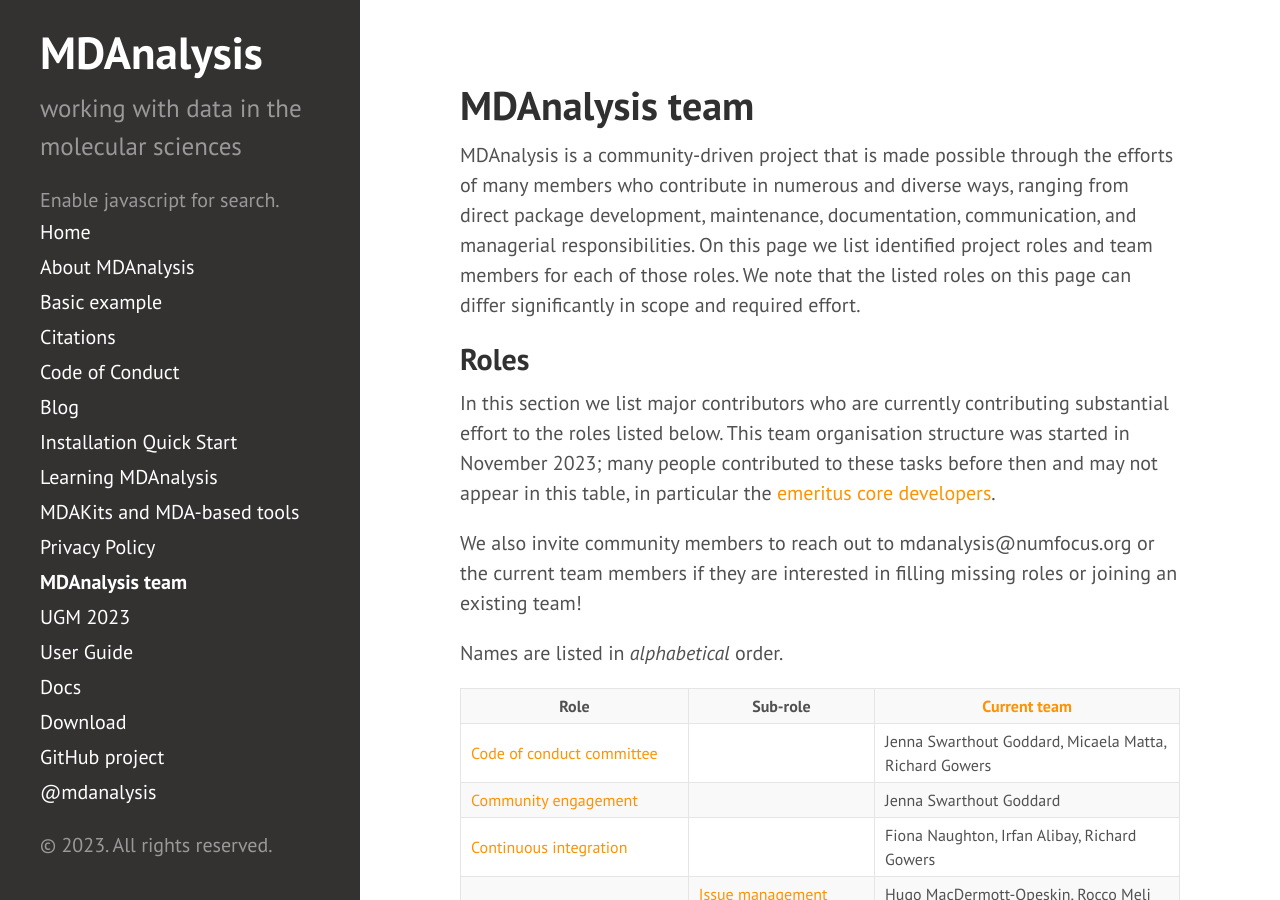
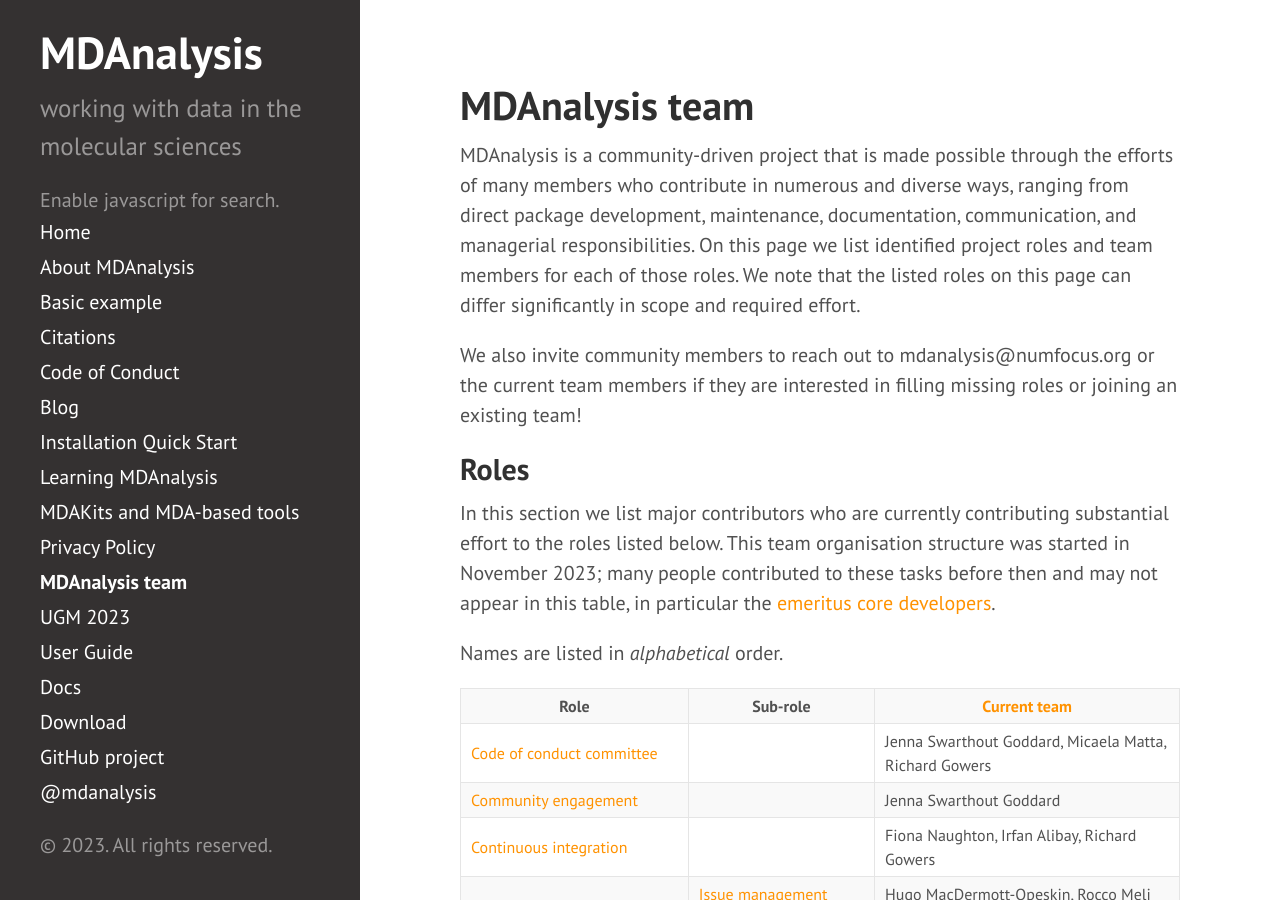
Before and after one commit to MDAnalysis/MDAnalysis.github.io, a Jekyll site: the page built from pages/team.md, in a window 1280 px wide and 900 px high. Built offline with Jekyll 4.4.1, drawn with Linux system fonts in a browser that asks for light colours; comment, search, counter and statistics services are not loaded.

Commit message:
move invitation to join up a bit

```diff
--- a/pages/team.md
+++ b/pages/team.md
@@ -5,11 +5,11 @@ title: MDAnalysis team
 
 MDAnalysis is a community-driven project that is made possible through the efforts of many members who contribute in numerous and diverse ways, ranging from direct package development, maintenance, documentation, communication, and managerial responsibilities. On this page we list identified project roles and team members for each of those roles. We note that the listed roles on this page can differ significantly in scope and required effort.
 
+We also invite community members to reach out to mdanalysis@numfocus.org or the current team members if they are interested in filling missing roles or joining an existing team!
+
 ## Roles
 
 In this section we list major contributors who are currently contributing substantial effort to the roles listed below. This team organisation structure was started in November 2023; many people contributed to these tasks before then and may not appear in this table, in particular the [emeritus core developers]({{ site.url }}{% link about.md %}#mdanalysis-emeriti-core-developers).
-
-We also invite community members to reach out to mdanalysis@numfocus.org or the current team members if they are interested in filling missing roles or joining an existing team!
 
 Names are listed in *alphabetical* order.
 
```
